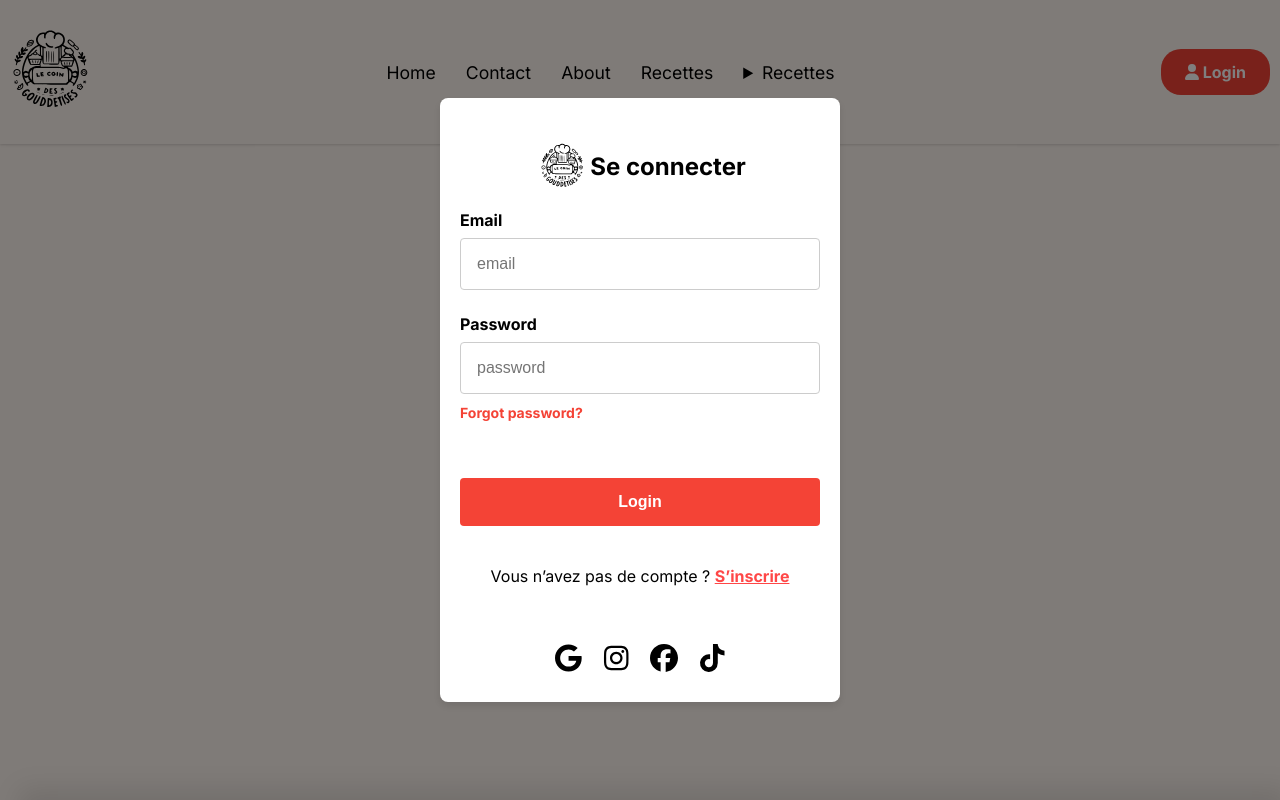
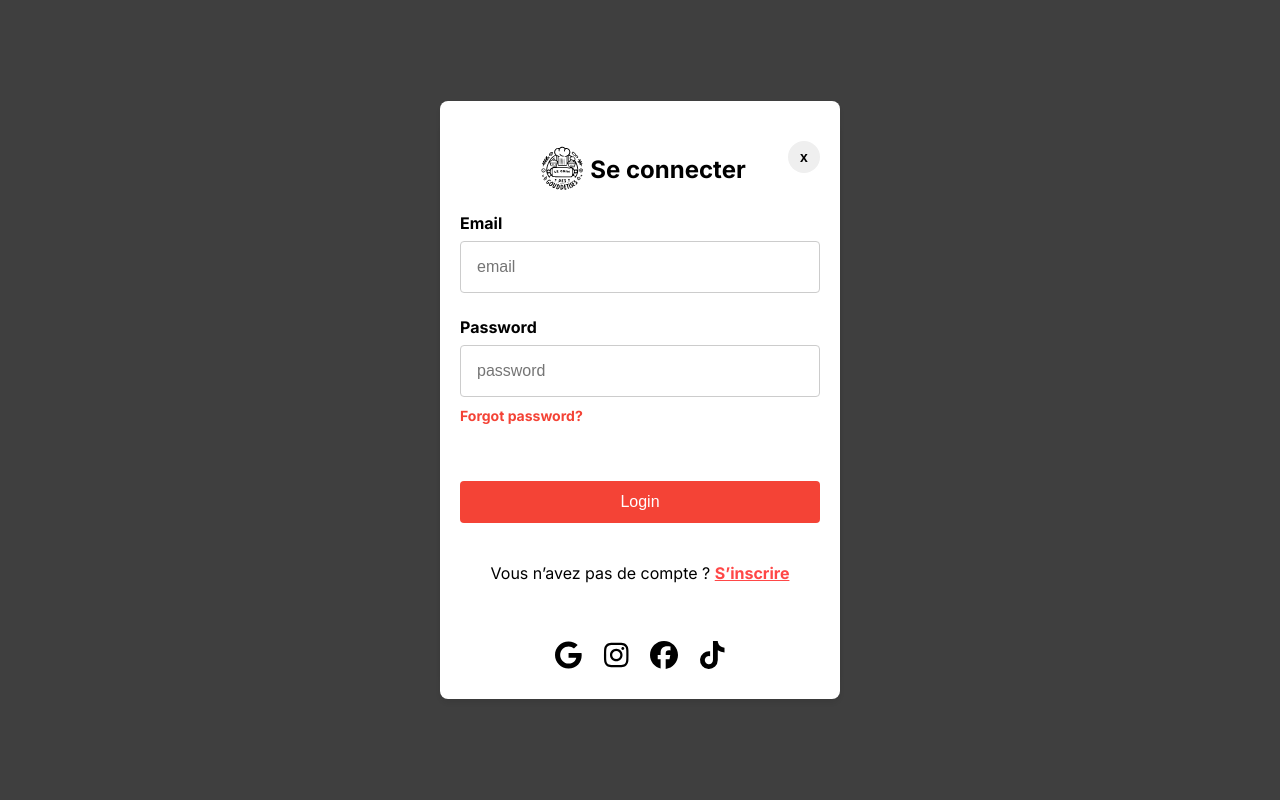
Before and after one commit to MyProfilCookie/My-project, a React (Vite) app in the folder resto/: page /register in a window 1280 px wide. Both pictures are taken after a click on the button "Login". Shown: the top 800 px of the page. Built offline with nearby package versions, Linux system fonts and the light colour scheme.

Commit message:
correction et ajout de la page inscription

```diff
--- a/resto/package.json
+++ b/resto/package.json
@@ -21,7 +21,7 @@
     "match-sorter": "^6.3.4",
     "react": "^18.2.0",
     "react-dom": "^18.2.0",
-    "react-hook-form": "^7.51.2",
+    "react-hook-form": "^7.51.3",
     "react-router-dom": "^6.22.3",
     "react-slick": "^0.30.2",
     "sass": "^1.74.1",
--- a/resto/src/assets/scss/card.scss
+++ b/resto/src/assets/scss/card.scss
@@ -15,6 +15,12 @@
   flex: 1 1 auto;
   flex-direction: column;
   // padding: var(--padding-card, 2rem);
+}
+.bton-primary {
+  background-color: #ff4747;
+  border: none;
+  color: #fff;
+  cursor: pointer;
 }
 
 .card-compact .card-title {
@@ -40,11 +46,11 @@
   // align-items: flex-start;
   gap: 0.5rem;
 }
-.btn {
+.bton {
   display: inline-flex;
   align-items: center;
   justify-content: center;
-  padding: 0.375rem 0.75rem;
+  // padding: 0.375rem 0.75rem;
   font-size: 0.875rem;
   font-weight: 600;
   line-height: 1.5;
--- a/resto/src/assets/scss/general.scss
+++ b/resto/src/assets/scss/general.scss
@@ -115,6 +115,10 @@ h6 {
 .py-24 {
   padding-top: 6rem;
   padding-bottom: 6rem;
+}
+.py-36 {
+  padding-top: 9rem;
+  padding-bottom: 9rem;
 }
 .py-48 {
   padding-top: 12rem;
@@ -358,6 +362,70 @@ h6 {
 }
 .right-3 {
   right: 0.75rem;
+}
+.right-15 {
+  right: 3.75rem;
+}
+.top-15 {
+  top: 3.75rem;
+}
+.top-18 {
+  top: 4.5rem;
+}
+.right-18 {
+  right: 4.5rem;
+}
+.top-25 {
+  top: 6.25rem;
+}
+.top-30 {
+  top: 7.5rem;
+}
+.top-35 {
+  top: 8.75rem;
+}
+.top-40 {
+  top: 10rem;
+}
+.top-45 {
+  top: 11.25rem;
+}
+.top-50 {
+  top: 12.5rem;
+}
+.top-55 {
+  top: 13.75rem;
+}
+.top-60 {
+  top: 15rem;
+}
+.right-25 {
+  right: 6.25rem;
+}
+.right-28 {
+  right: 7rem;
+}
+
+.right-30 {
+  right: 7.5rem;
+}
+.right-35 {
+  right: 8.75rem;
+}
+.right-40 {
+  right: 10rem;
+}
+.right-45 {
+  right: 11.25rem;
+}
+.right-50 {
+  right: 12.5rem;
+}
+.right-55 {
+  right: 13.75rem;
+}
+.right-60 {
+  right: 15rem;
 }
 .transition-all {
   transition-property: all;
@@ -1010,6 +1078,57 @@ figure {
 .mt-8 {
   margin-top: 2rem;
 }
+.mb-8 {
+  margin-bottom: 2rem;
+}
+.mb-10 {
+  margin-bottom: 2.5rem;
+}
+.mb-12 {
+  margin-bottom: 3rem;
+}
+.mb-16 {
+  margin-bottom: 4rem;
+}
+.mb-18 {
+  margin-bottom: 4.5rem;
+}
+.mb-20 {
+  margin-bottom: 5rem;
+}
+.mb-24 {
+  margin-bottom: 6rem;
+}
+.mb-28 {
+  margin-bottom: 7rem;
+}
+.mb-32 {
+  margin-bottom: 8rem;
+}
+.mb-40 {
+  margin-bottom: 10rem;
+}
+.mb-48 {
+  margin-bottom: 12rem;
+}
+.mb-64 {
+  margin-bottom: 16rem;
+}
+.mb-72 {
+  margin-bottom: 18rem;
+}
+.mb-80 {
+  margin-bottom: 20rem;
+}
+.mb-96 {
+  margin-bottom: 24rem;
+}
+.mt-6 {
+  margin-top: 1.5rem;
+}
+.mt-8 {
+  margin-top: 2rem;
+}
 .mt-10 {
   margin-top: 2.5rem;
 }
@@ -1055,6 +1174,9 @@ figure {
 .m-12 {
   margin-right: 3rem;
 }
+.m-20 {
+  margin-right: 5rem;
+}
 .space-x-5 {
   gap: 1.25rem;
 }
@@ -1064,7 +1186,7 @@ blockquote {
 // mise en place de la mixin hover-link pour un padding et d'un background gris au survole d'un lien
 a {
   text-decoration: none;
-  color: #000;
+  color: #fff;
 }
 a:hover {
   @include hover-scale(1.1);
@@ -1104,3 +1226,15 @@ a:hover {
 .py-16 {
   padding-top: 4rem;
 }
+.max-w-md {
+  max-width: 28rem;
+}
+.shadow-4xl {
+  box-shadow: -1px 1px 20px 15px rgba(0, 0, 0, 0.1), 0 8px 10px -6px rgba(0, 0, 0, 0.1);
+}
+.top-2 {
+  top: 0.5rem;
+}
+.right-2 {
+  right: 0.5rem;
+}
--- a/resto/src/assets/scss/modal.scss
+++ b/resto/src/assets/scss/modal.scss
@@ -70,6 +70,12 @@
       background-color: #d32f2f;
     }
   }
+}
+.buton-circle {
+  height: 2rem;
+  width: 2rem;
+  border-radius: 9999px;
+  padding: 0;
 }
 .card-body {
   .form-control {
--- a/resto/src/assets/scss/navbar.scss
+++ b/resto/src/assets/scss/navbar.scss
@@ -4,7 +4,7 @@
   align-items: center;
   background-color: rgb(255, 247, 241); /* bg-base-100 */
   box-shadow: 0 1px 3px 0 rgba(0, 0, 0, 0.1), 0 1px 2px 0 rgba(0, 0, 0, 0.06);
-  padding: 20px 0;
+  // padding: 20px 0;
   width: 100%;
   margin-bottom: 20px;
   // box-shadow: 0 1px 3px 0 rgba(0, 0, 0, 0.1), 0 1px 2px 0 rgba(0, 0, 0, 0.06);
--- a/resto/src/components/Banner.jsx
+++ b/resto/src/components/Banner.jsx
@@ -5,9 +5,9 @@ function Banner() {
   return (
     <div className='container mx-auto px-4 py-16 xl-px-24 max-w-screen-2xl'>
 
-      <div className='section-container py-24 flex md-flex-col-reverse justify-between items-center gap-8'>
+      <div className='section-container py-16 flex md-flex-col-reverse justify-between items-center gap-8'>
 
-        <div className='md-w-half space-y-7 px-4 sd-w-full '>
+        <div className='md-w-half space-y-7 sd-w-full '>
           <h2 className='md-text-5xl text-4xl font-bold md-leading-snug leading-snug'> La pâtisserie <span className='text-red'>gourmande</span> <span className='text-red'>elit</span>.</h2>
           <p className='text-xl text-gray'>Lorem ipsum dolor sit amet, consectetur adipiscing elit, sed do eiusmod tempor incididunt ut labore et dolore magna aliqua. Ut enim ad minim veniam, quis nostrud exercitation ullamco laboris nisi ut aliquip ex ea commodo consequat. Duis aute irure dolor in reprehenderit in voluptate velit esse cillum dolore eu fugiat nulla pariatur. Excepteur sint occaecat cupidatat non proident, sunt in culpa qui officia deserunt mollit anim id est laborum.</p>
           <button className=' btn-primary px-8 py-3 font-semibold rounded-full mt-10'>Voir plus</button>
--- a/resto/src/components/Cards.jsx
+++ b/resto/src/components/Cards.jsx
@@ -41,7 +41,7 @@ function Cards({ item }) {
                         </p>
 
                        <Link to={`/recettes/${item.id}`}>
-                            <button className="btn btn-primary">Voir plus</button>
+                            <button className="bton bton-primary">Voir plus</button>
                         </Link>
                     </div>
                 </div>
--- a/resto/src/components/Modal.jsx
+++ b/resto/src/components/Modal.jsx
@@ -4,14 +4,25 @@ import React from 'react'
 import { useState } from 'react'
 import { FontAwesomeIcon } from '@fortawesome/react-fontawesome'
 import { faUser } from '@fortawesome/free-solid-svg-icons'
-import {faCakeCandles} from '@fortawesome/free-solid-svg-icons'
+import { faCakeCandles } from '@fortawesome/free-solid-svg-icons'
 import { faGoogle } from '@fortawesome/free-brands-svg-icons'
 import { faInstagram } from '@fortawesome/free-brands-svg-icons'
 import { faFacebook } from '@fortawesome/free-brands-svg-icons'
-import { faTiktok} from '@fortawesome/free-brands-svg-icons'
+import { faTiktok } from '@fortawesome/free-brands-svg-icons'
 import { Link } from 'react-router-dom'
+import { useForm } from 'react-hook-form'
 
 function Modal() {
+    const {
+        register,
+        handleSubmit,
+        watch,
+        formState: { errors },
+    } = useForm()
+    const onSubmit = (data) => {
+        console.log(data)
+    }
+
     const [isModalOpen, setIsModalOpen] = useState();
     const openModal = () => {
         setIsModalOpen(true);
@@ -32,27 +43,31 @@ function Modal() {
                 <div className="modal-overlay">
                     <div className="modal">
                         <div className="modal-box">
-                            <div className="modal-action flex flex-col justify-center mt-0">
-                                <form className="card-body" method='dialog'>
-                                    <h3 className="font-bold flex justify-center align-center"><img src="./logo.svg" alt="logo" className="w-14" />Se connecter</h3>
-                                    {/* <button onClick={closeModal} className="btn btn-close">Close</button> */}
+                            <div className="modal-action flex flex-col justify-center mt-0 relative">
+                                <form
+                                    onSubmit={handleSubmit(onSubmit)} className="card-body" method='dialog'>
+                                    <h3 className="font-bold flex justify-center align-center
+                                    "><img src="./logo.svg" alt="logo" className="w-14" />Se connecter</h3>
+                                    <button onClick={closeModal} className="bton cursor-pointer hover-scale-110 buton-circle absolute top-0 right-0">x</button>
                                     <div className="form-control">
                                         <label className="label">
                                             <span className="label-text">Email</span>
                                         </label>
-                                        <input type="email" placeholder="email" className="input input-bordered" required />
+                                        <input type="email" placeholder="email" className="input input-bordered" required
+                                            {...register('email', { required: true })} />
                                     </div>
                                     <div className="form-control">
                                         <label className="label">
                                             <span className="label-text">Password</span>
                                         </label>
-                                        <input type="password" placeholder="password" className="input input-bordered" required />
+                                        <input type="password" placeholder="password" className="input input-bordered" required
+                                            {...register('password', { required: true })}/>
                                         <label className="label mt-2">
                                             <a href="#" className="label-text-alt link link-hover ">Forgot password?</a>
                                         </label>
                                     </div>
                                     <div className="form-control mt-6">
-                                        <input type='submit' value='Login' className="btn btn-primary mx-auto"/>
+                                        <input type='submit' value='Login' className="btn btn-primary mx-auto" />
                                     </div>
                                     <div className="form-control mx-auto">
                                         <p className="text-center">Vous n’avez pas de compte ? <Link to='/register' className='underline text-red font-bold mt-2'>S’inscrire</Link></p>
@@ -60,16 +75,16 @@ function Modal() {
                                 </form>
                                 <div className='flex justify-center'>
                                     <button className="butn btn-circle btn-outline-google ">
-                                    <FontAwesomeIcon icon={faGoogle} size='2xl' />
+                                        <FontAwesomeIcon icon={faGoogle} size='2xl' />
                                     </button>
                                     <button className="butn btn-circle btn-outline-instagram mx-1 ">
-                                    <FontAwesomeIcon icon={faInstagram} size='2xl' />
+                                        <FontAwesomeIcon icon={faInstagram} size='2xl' />
                                     </button>
                                     <button className="butn btn-circle btn-outline-facebook mx-1 ">
-                                    <FontAwesomeIcon icon={faFacebook} size='2xl' />
+                                        <FontAwesomeIcon icon={faFacebook} size='2xl' />
                                     </button>
                                     <button className="butn btn-circle btn-outline-twitter mx-1 ">
-                                    <FontAwesomeIcon icon={faTiktok} size='2xl' />
+                                        <FontAwesomeIcon icon={faTiktok} size='2xl' />
                                     </button>
                                 </div>
 
--- /dev/null
+++ b/resto/src/components/Register.jsx
@@ -0,0 +1,73 @@
+/* eslint-disable react/no-unescaped-entities */
+/* eslint-disable no-unused-vars */
+import React from 'react';
+import { useForm } from 'react-hook-form';
+import Modal from './Modal';
+import { Link } from 'react-router-dom';
+import { FontAwesomeIcon } from '@fortawesome/react-fontawesome'
+import { faGoogle, faInstagram, faFacebook, faTiktok } from '@fortawesome/free-brands-svg-icons'
+import { useState } from 'react';
+
+function Register() {
+    const { register, handleSubmit, formState: { errors } } = useForm();
+    const [isModalOpen, setIsModalOpen] = useState(true);
+
+    const onSubmit = (data) => {
+        console.log(data); // Ici, vous pouvez envoyer les données du formulaire à votre backend
+    };
+
+    const closeModal = () => {
+        setIsModalOpen(false);
+    };
+    return (
+        <div>
+            {isModalOpen && (
+
+            <div className="modal">
+                <div className="modal-box relative">
+                    <button className="bton cursor-pointer hover-scale-110 buton-circle absolute top-2 right-2" onClick={closeModal}>X</button>
+                    <h2 className="font-bold mb-10 text-center text-3xl">Inscription</h2>
+                    <form onSubmit={handleSubmit(onSubmit)} className="card-body">
+                        <div className="form-control">
+                            <label htmlFor="email" className="label">
+                                <span className="label-text">Email</span>
+                            </label>
+                            <input type="email" id="email" className="input input-bordered" {...register('email', { required: true })} />
+                            {errors.email && <span className="error">Ce champ est requis.</span>}
+                        </div>
+                        <div className="form-control">
+                            <label htmlFor="password" className="label">
+                                <span className="label-text">Mot de passe</span>
+                            </label>
+                            <input type="password" id="password" className="input input-bordered" {...register('password', { required: true })} />
+                            {errors.password && <span className="error">Ce champ est requis.</span>}
+                        </div>
+                        <button type="submit" className="btn btn-primary">S’inscrire</button>
+                    </form>
+                    <p>Vous avez déjà un compte ?</p>
+                    <div className='flex justify-center mb-10'>
+                        <Modal />
+                        <button className="btn-primary-login rounded-full button-modal link"><Link to="/">Accueil</Link></button>
+                    </div>
+                    <div className='flex justify-center'>
+                        <button className="butn btn-circle btn-outline-google ">
+                            <FontAwesomeIcon icon={faGoogle} size='2xl' />
+                        </button>
+                        <button className="butn btn-circle btn-outline-instagram mx-1">
+                            <FontAwesomeIcon icon={faInstagram} size='2xl' />
+                        </button>
+                        <button className="butn btn-circle btn-outline-facebook mx-1 ">
+                            <FontAwesomeIcon icon={faFacebook} size='2xl' />
+                        </button>
+                        <button className="butn btn-circle btn-outline-twitter mx-1 ">
+                            <FontAwesomeIcon icon={faTiktok} size='2xl' />
+                        </button>
+                    </div>
+                </div>
+            </div>
+            )}
+        </div>
+    )
+}
+
+export default Register
--- a/resto/src/pages/recette/Recettes.jsx
+++ b/resto/src/pages/recette/Recettes.jsx
@@ -82,7 +82,7 @@ function Recettes() {
 
       <div className='container mx-auto px-4 xl-px-24 max-w-screen-2xl b-gradient-to-b'>
 
-        <div className='py-48 flex flex-col items-center justify-center gap-8'>
+        <div className='py-36 flex flex-col items-center justify-center gap-8'>
 
           <div className='text-center space-y-7 px-4'>
             <h2 className='media-text-5xl text-4xl font-bold media-leading-snug leading-snug'> La pâtisserie <span className='text-red'>gourmande</span> <span className='text-red'>elit</span>.</h2>
@@ -100,7 +100,7 @@ function Recettes() {
         <div>Bouton de recherche</div>
         <div className='flex flex-wrap media-justify-between items-center flew-row mx-auto'>
 
-          <div className='flex media-mb-10 media-mt-10  gap-4 flex-wrap'>
+          <div className='flex media-mb-10 media-mt-10 gap-4 flex-wrap'>
 
             <button onClick={showAll} className={search === 'toutes' ? 'button active' : 'btn'}>toutes</button>
             <button onClick={() => filterRecettes('Pains et viennoiserie')} className={search === 'Pains et viennoiserie' ? 'button active' : 'btn'}>Pains et viennoiserie</button>
```
Also changed, not shown: resto/src/router/Router.jsx (+14 -12 lines), 1 other file (tests, documents, lock files or other folders).
